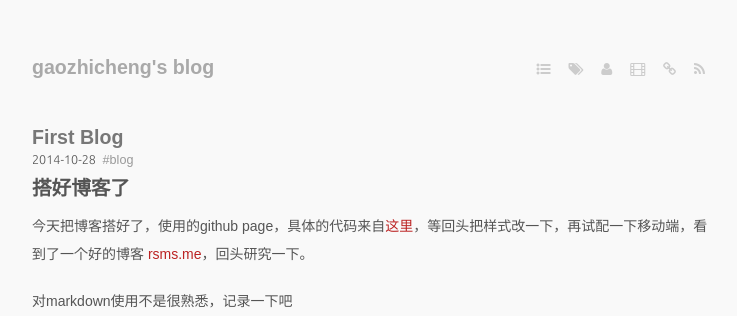
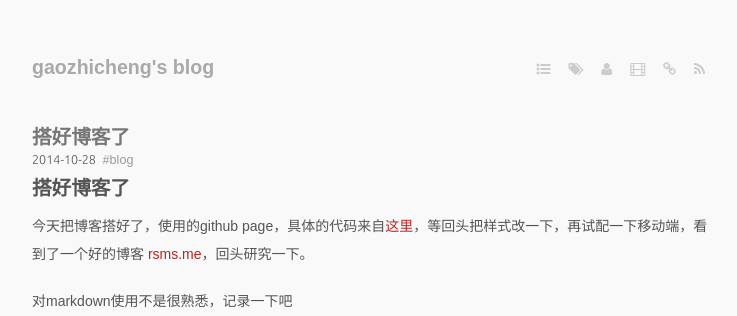
Before and after one commit to sabersama/my-blog, a Jekyll site: the page built from index.markdown, in a window 1280 px wide. Shown: the top 316 px of the page, without its empty margins (268-1005 px from the left). Built offline with Jekyll 4.4.1, drawn with Linux system fonts in a browser that asks for light colours; Markdown is read by kramdown in place of the engine named in the settings; a script that is not in the unit is left out.

Commit message:
add title

```diff
--- a/_posts/2014-10-28-first-blog.markdown
+++ b/_posts/2014-10-28-first-blog.markdown
@@ -1,5 +1,5 @@
 ---
-title:
+title: 搭好博客了
 layout: post
 guid: urn:uuid:2ef3550f-8cf3-400b-a55b-c512c9af8b2d
 tags:
```
